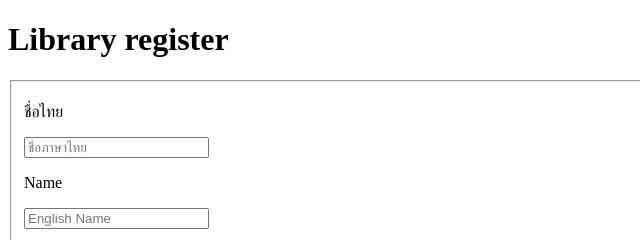
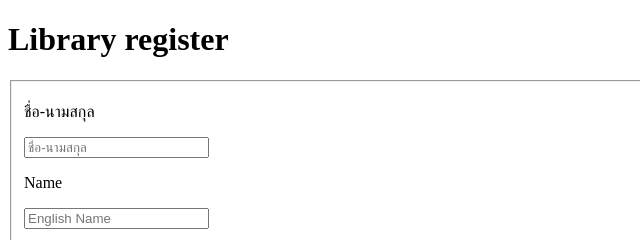
Before and after one commit to LomaEatPeople/6709616749_LibraryMembershipApplicationFrom, a plain HTML site: page index.html in a window 1280 px wide. Shown: the top 240 px of the page, 0-640 px from the left. Drawn offline with Linux system fonts and the light colour scheme.

Commit message:
Flix Thai name

```diff
--- a/index.html
+++ b/index.html
@@ -8,8 +8,8 @@
 <body>
     <h1>Library register</h1>
     <fieldset>
-        <p>ชื่อไทย</p>
-        <input type="text" id="name" placeholder="ชื่อภาษาไทย">
+        <p>ชื่อ-นามสกุล</p>
+        <input type="text" id="name" placeholder="ชื่อ-นามสกุล">
         <p>Name</p>
         <input type="text" id="Ename" placeholder="English Name">
         <p>Gender</p>
```
